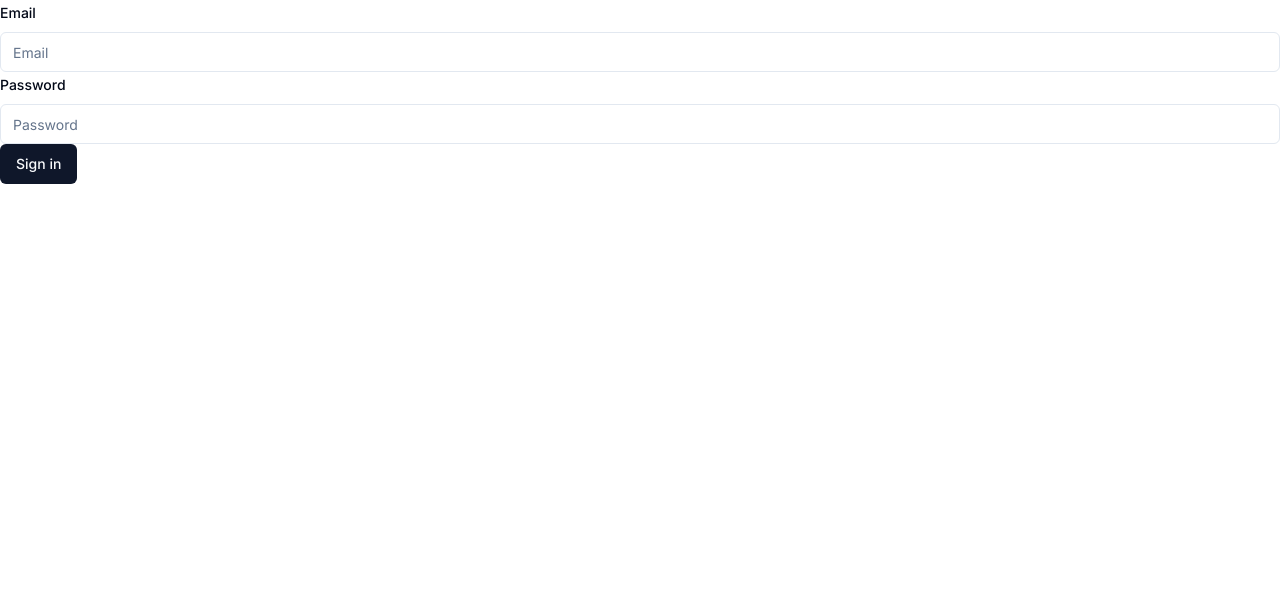
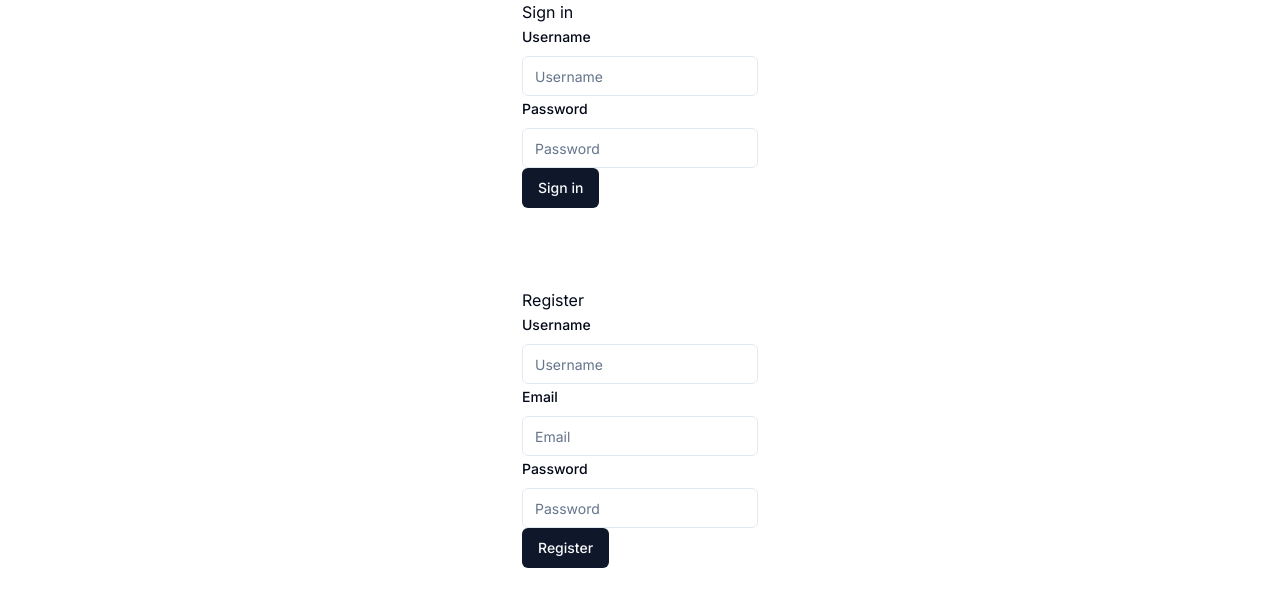
Before and after one commit to eddiepeters00/ms-client, a Next.js app: page / in a window 1280 px wide. Shown: the top 606 px of the page. Built offline with nearby package versions, Linux system fonts and the light colour scheme.

Commit message:
Fixed sign in and register

```diff
--- a/src/app/(auth)/dashboard/page.tsx
+++ b/src/app/(auth)/dashboard/page.tsx
@@ -1,7 +1,7 @@
 export default function Page() {
   return (
     <main>
-      <p>Signed in</p>
+      <p className="text-red-600">You are signed in!</p>
     </main>
   );
 }
--- a/src/app/components/forms/Register-form.tsx
+++ b/src/app/components/forms/Register-form.tsx
@@ -18,8 +18,7 @@ import { useForm } from "react-hook-form";
 import { z } from "zod";
 
 export default function RegisterForm() {
-  const formSchema = z
-    .object({
+  const formSchema = z.object({
     username: z
       .string()
       .min(4)
@@ -33,40 +32,12 @@ export default function RegisterForm() {
       .string()
       .min(8)
       .trim(),
-    })
-    .superRefine(({ password }, checkPassComplexity) => {
-      const containsUppercase = (ch: string) => /[A-Z]/.test(ch);
-      const containsLowercase = (ch: string) => /[a-z]/.test(ch);
-      const containsSpecialChar = (ch: string) =>
-        /[`!@#$%^&*()_\-+=\[\]{};':"\\|,.<>\/?~ ]/.test(ch);
-
-      let countOfUpperCase = 0,
-        countOfLowerCase = 0,
-        countOfNumbers = 0,
-        countOfSpecialChar = 0;
-      for (let i = 0; i < password.length; i++) {
-        let ch = password.charAt(i);
-        if (!isNaN(+ch)) countOfNumbers++;
-        else if (containsUppercase(ch)) countOfUpperCase++;
-        else if (containsLowercase(ch)) countOfLowerCase++;
-        else if (containsSpecialChar(ch)) countOfSpecialChar++;
-      }
-      if (
-        countOfLowerCase < 1 ||
-        countOfUpperCase < 1 ||
-        countOfSpecialChar < 1 ||
-        countOfNumbers < 1
-      ) {
-        checkPassComplexity.addIssue({
-          code: "custom",
-          message: "password does not meet complexity requirements",
-        });
-      }
   });
 
   const form = useForm<z.infer<typeof formSchema>>({
     resolver: zodResolver(formSchema),
     defaultValues: {
+      username: "",
       email: "",
       password: "",
     },
@@ -77,13 +48,13 @@ export default function RegisterForm() {
     let success = false;
     try {
       const res = await fetchData({
-        path: "http://127.0.0.1:3005/api/v1/services/register",
-        method: "POST",
+        path: "http://127.0.0.1:3005/api/v1/services/registration",
+        method: "post",
         data: values,
         cache: "no-store",
       });
 
-      console.log(res);
+      console.log("Fetched data: ", res);
       if (res.error) {
         throw res.data;
       } else {
--- a/src/app/components/forms/Signin-form.tsx
+++ b/src/app/components/forms/Signin-form.tsx
@@ -19,14 +19,14 @@ import fetchData from "@/lib/server-actions/fetch";
 
 export default function SigninForm() {
   const formSchema = z.object({
-    email: z.string().email(),
+    username: z.string(),
     password: z.string().min(8),
   });
 
   const form = useForm<z.infer<typeof formSchema>>({
     resolver: zodResolver(formSchema),
     defaultValues: {
-      email: "",
+      username: "",
       password: "",
     },
   });
@@ -37,7 +37,7 @@ export default function SigninForm() {
     try {
       const res = await fetchData({
         path: "http://127.0.0.1:3005/api/v1/services/auth",
-        method: "POST",
+        method: "post",
         data: values,
         cache: "no-store",
       });
@@ -62,12 +62,12 @@ export default function SigninForm() {
       <form onSubmit={form.handleSubmit(onSubmit)}>
         <FormField
           control={form.control}
-          name="email"
+          name="username"
           render={({ field }) => (
             <FormItem>
-              <FormLabel>Email</FormLabel>
+              <FormLabel>Username</FormLabel>
               <FormControl>
-                <Input placeholder="Email" {...field} />
+                <Input placeholder="Username" {...field} />
               </FormControl>
 
               <FormMessage />
@@ -76,7 +76,7 @@ export default function SigninForm() {
         />
         <FormField
           control={form.control}
-          name="email"
+          name="password"
           render={({ field }) => (
             <FormItem>
               <FormLabel>Password</FormLabel>
--- a/src/app/page.tsx
+++ b/src/app/page.tsx
@@ -1,9 +1,18 @@
+import RegisterForm from "./components/forms/Register-form";
 import SigninForm from "./components/forms/Signin-form";
 
 export default function Page() {
   return (
-    <main>
-      <SigninForm />
+    <main className="grid">
+      <div className="grid place-content-center">
+        <h3>Sign in</h3>
+        <SigninForm />
+      </div>
+
+      <div className="grid place-content-center mt-20">
+        <h3>Register</h3>
+        <RegisterForm />
+      </div>
     </main>
   );
 }
--- a/src/lib/server-actions/delete-session-cookie.ts
+++ b/src/lib/server-actions/delete-session-cookie.ts
@@ -2,7 +2,7 @@
 
 import { cookies } from "next/headers";
 
-export default function deleteSessionCookie() {
+export default async function deleteSessionCookie() {
   cookies().delete("token");
   cookies().delete("username");
   cookies().delete("email");
--- a/src/lib/server-actions/fetch.ts
+++ b/src/lib/server-actions/fetch.ts
@@ -1,6 +1,6 @@
 "use server";
 
-type Methods = "PUT" | "POST" | "GET" | "DELETE" | "PATCH";
+type Methods = "put" | "post" | "get" | "delete" | "patch";
 export default async function fetchData({
   path,
   headers,
--- a/src/lib/server-actions/redirectUser.ts
+++ b/src/lib/server-actions/redirectUser.ts
@@ -1,6 +1,6 @@
 "use server";
 import { redirect } from "next/navigation";
 
-export default function redirectUser(path: string) {
+export default async function redirectUser(path: string) {
   redirect(path);
 }
--- a/src/lib/server-actions/set-session-cookie.ts
+++ b/src/lib/server-actions/set-session-cookie.ts
@@ -2,7 +2,7 @@
 
 import { cookies } from "next/headers";
 
-export default function setSessionCookie({
+export default async function setSessionCookie({
   data,
 }: {
   data: { token: string; email: string; username: string };
```
Lines whose indentation alone changed are shown as unchanged.
